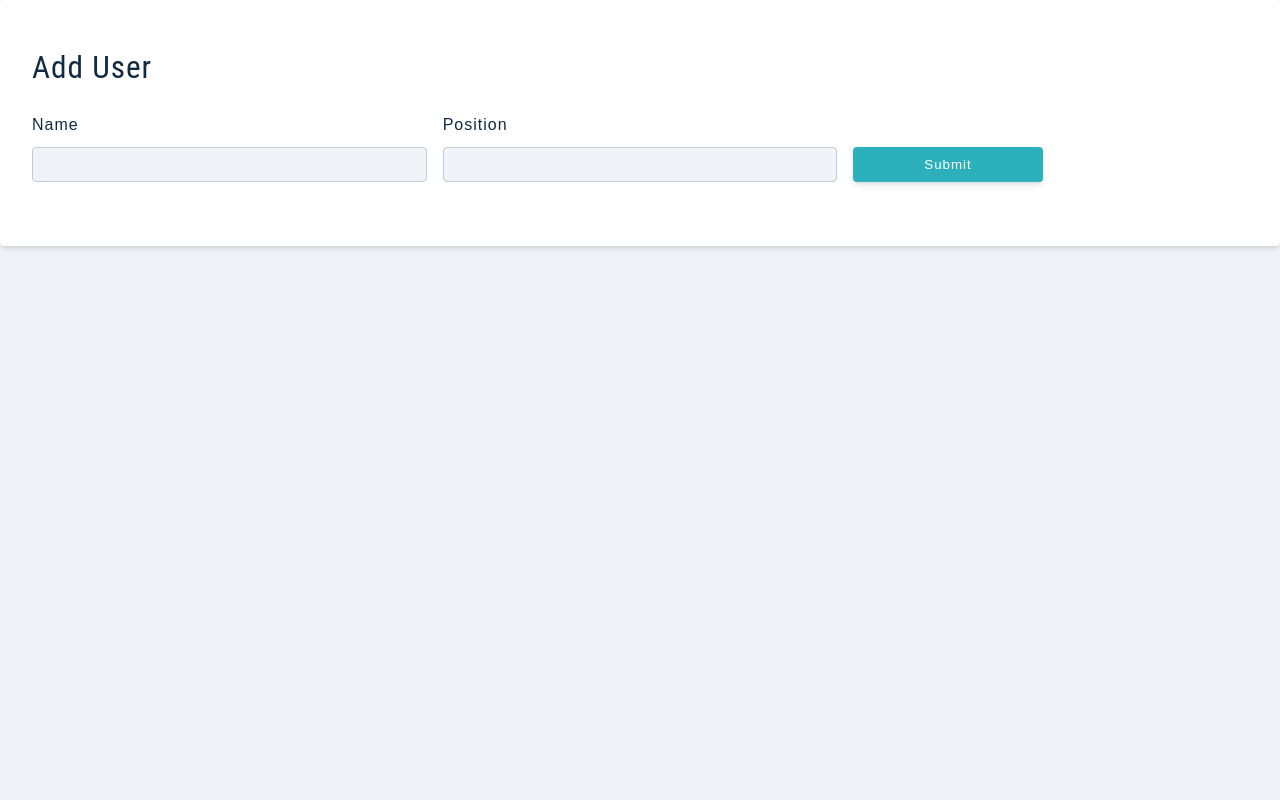
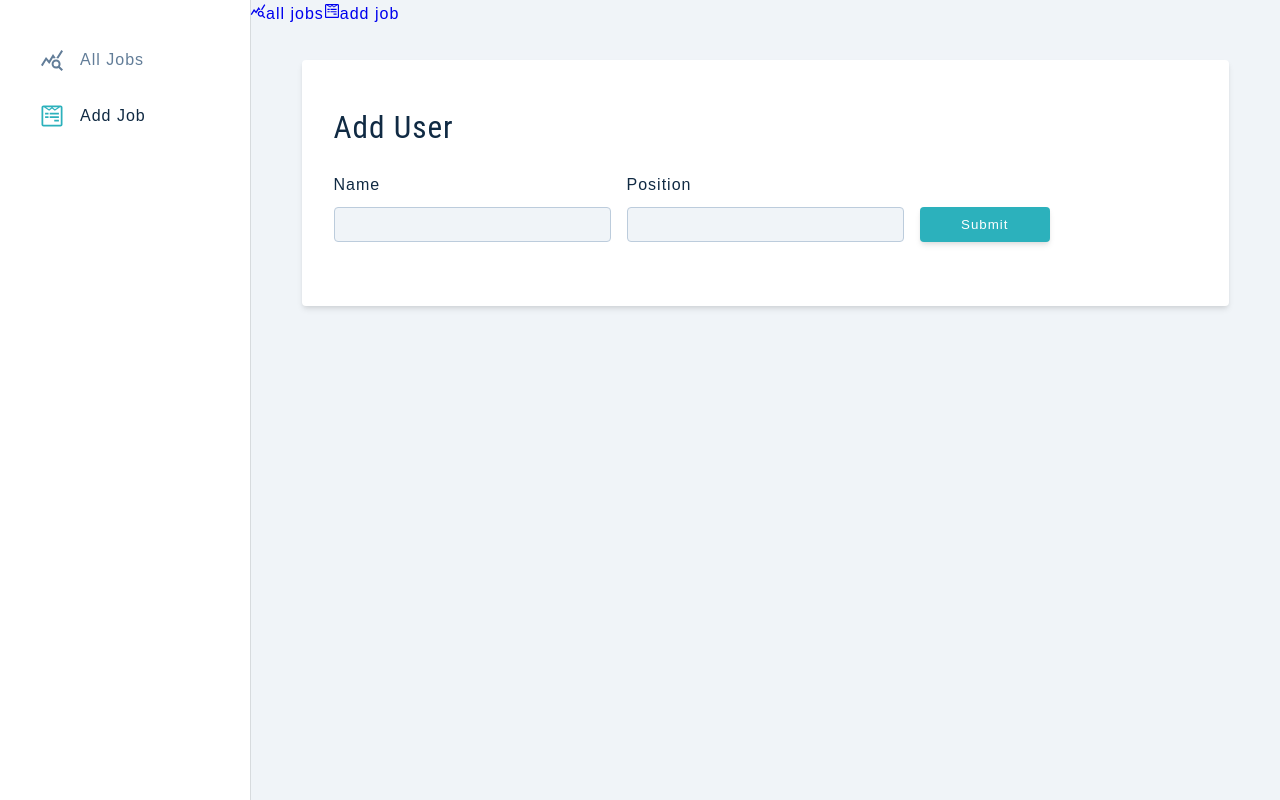
Before and after one commit to Amir-ali-anwar/React-crud, a React (Create React App) app: page /add-Todo in a window 1280 px wide. Built offline with nearby package versions, Linux system fonts and the light colour scheme; the HTML template or start-up script is replaced by a standard one.

Commit message:
working on crud app

```diff
--- a/src/App.js
+++ b/src/App.js
@@ -3,14 +3,25 @@
 import Login from "./pages/Login";
 import AddTodo from "./pages/AddTodo";
 import AllTodo from './pages/AllTodo'
+import ProtectedRoute from "./pages/ProtectedRoute";
+import SharedLayout from './components/sharedLayout'
+import { Sidebar } from "./components";
 function App() {
   return (
     <BrowserRouter>
       <Routes>
-        <Route path="/" element=""></Route>
-        <Route path="/Login" element={<Login />}></Route>
-        <Route path="/add-Todo" element={<AddTodo />}></Route>
-        <Route path="/all-Todo" element={<AllTodo />}></Route>
+        <Route path="/" element={<Login />}></Route>
+        <Route
+          path="/"
+          element={
+            <ProtectedRoute>
+              <SharedLayout />
+            </ProtectedRoute>
+          }
+        >
+          <Route path="/add-Todo" element={<AddTodo />}></Route>
+          <Route path="/all-Todo" element={<AllTodo />}></Route>
+        </Route>
       </Routes>
     </BrowserRouter>
   );
--- /dev/null
+++ b/src/assets/wrappers/SharedLayout.js
@@ -0,0 +1,22 @@
+import styled from 'styled-components'
+
+const Wrapper = styled.section`
+  .dashboard {
+    display: grid;
+    grid-template-columns: 1fr;
+  }
+  .dashboard-page {
+    width: 90vw;
+    margin: 0 auto;
+    padding: 2rem 0;
+  }
+  @media (min-width: 992px) {
+    .dashboard {
+      grid-template-columns: auto 1fr;
+    }
+    .dashboard-page {
+      width: 90%;
+    }
+  }
+`
+export default Wrapper
--- a/src/components/Job.js
+++ b/src/components/Job.js
@@ -3,18 +3,22 @@
 import { Link } from "react-router-dom";
 import Button from '../components/Button'
 import customFetch from "../utils/axios";
-const Job = ({name,position,id}) => {
+import { useEffect } from 'react';
+const Job = ({ name, position, id, submitDatatoServer:refetch }) => {
   const submitDatatoServer = async (id) => {
     try {
       const result = await customFetch.delete(`/users/${id}`);
-       return result.data
+      return result.data;
     } catch (error) {
       console.log(error);
     }
   };
-  const deleteHandler= async (id)=>{
+  const deleteHandler = async (id) => {
     await submitDatatoServer(id);
-  }
+  };
+  useEffect(() => {
+    refetch();
+  }, []);
   return (
     <Wrapper>
       <header>
@@ -40,6 +44,6 @@
       </footer>
     </Wrapper>
   );
-}
+};
 
 export default Job
--- /dev/null
+++ b/src/components/Navbar.js
@@ -0,0 +1,26 @@
+import React from 'react'
+import Links from "../utils/links";
+import { NavLink } from "react-router-dom";
+const Navbar = () => {
+   return (
+     <div className="nav-links">
+       {Links.map((Links) => {
+         const { text, path, id, icon } = Links;
+         return (
+           <NavLink
+             to={path}
+             key={id}
+             className={({ isActive }) =>
+               isActive ? "nav-link active" : "nav-link"
+             }
+           >
+             <span className="icon">{icon}</span>
+             {text}
+           </NavLink>
+         );
+       })}
+     </div>
+   );
+}
+
+export default Navbar
--- a/src/components/Sidebar.js
+++ b/src/components/Sidebar.js
@@ -1,14 +1,13 @@
 import React from 'react'
 import Wrapper from "../assets/wrappers/BigSidebar";
+import Navbar from './Navbar'
 const Sidebar = () => {
   return (
     <Wrapper>
-      <div
-        className="sidebar-container show-sidebar">
+      <div className="sidebar-container show-sidebar">
         <div className="content">
-          <header>
-          </header>
-         </div>
+          <Navbar />
+        </div>
       </div>
     </Wrapper>
   );
--- a/src/components/index.js
+++ b/src/components/index.js
@@ -1,5 +1,5 @@
 import Alert from './Alert'
 import FormRow from "./FormRow";
 import Button from "./Button";
-
-export { FormRow,Alert,Button };
+import Sidebar from './Sidebar'
+export { FormRow, Alert, Button, Sidebar };
--- /dev/null
+++ b/src/components/sharedLayout.js
@@ -0,0 +1,22 @@
+import React from "react";
+import { Outlet } from "react-router-dom";
+import Sidebar from "./Sidebar";
+import Navbar from './Navbar'
+import Wrapper from "../assets/wrappers/SharedLayout";
+const SharedLayout = () => {
+  return (
+    <Wrapper>
+      <main className="dashboard">
+        <Sidebar />
+        <div>
+          <Navbar />
+          <div className="dashboard-page">
+            <Outlet />
+          </div>
+        </div>
+      </main>
+    </Wrapper>
+  );
+};
+
+export default SharedLayout;
--- a/src/pages/AllTodo.js
+++ b/src/pages/AllTodo.js
@@ -24,7 +24,13 @@
       <div className="jobs">
         {users?.map((user) => {
           console.log(user);
-          return <Job key={user.id} {...user} />;
+          return (
+            <Job
+              key={user.id}
+              {...user}
+              submitDatatoServer={submitDatatoServer}
+            />
+          );
         })}
       </div>
     </Wrapper>
--- /dev/null
+++ b/src/pages/ProtectedRoute.js
@@ -0,0 +1,11 @@
+import React from "react";
+import { Navigate } from "react-router-dom";
+
+const ProtectedRoute = ({ children }) => {
+//   if (!user) {
+    // return <Navigate to="/landing" />;
+//   }
+  return children;
+};
+
+export default ProtectedRoute;
--- /dev/null
+++ b/src/utils/links.js
@@ -0,0 +1,12 @@
+import React from "react";
+import { IoBarChartSharp } from "react-icons/io5";
+import { MdQueryStats } from "react-icons/md";
+import { FaWpforms } from "react-icons/fa";
+import { ImProfile } from "react-icons/im";
+
+const links = [
+  { id: 1, text: "all jobs", path: "/all-Todo", icon: <MdQueryStats /> },
+  { id: 2, text: "add job", path: "/add-Todo", icon: <FaWpforms /> },
+];
+
+export default links;
```
Lines whose indentation alone changed are shown as unchanged.
